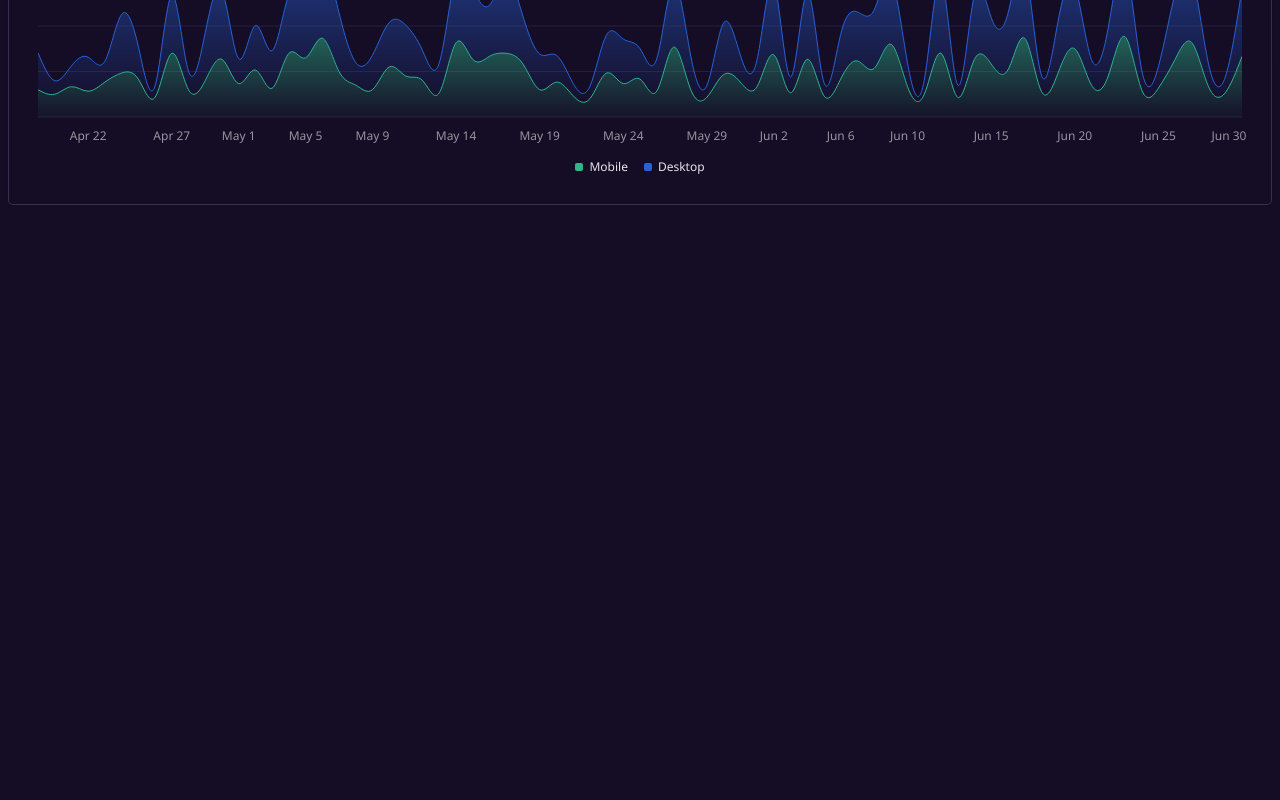
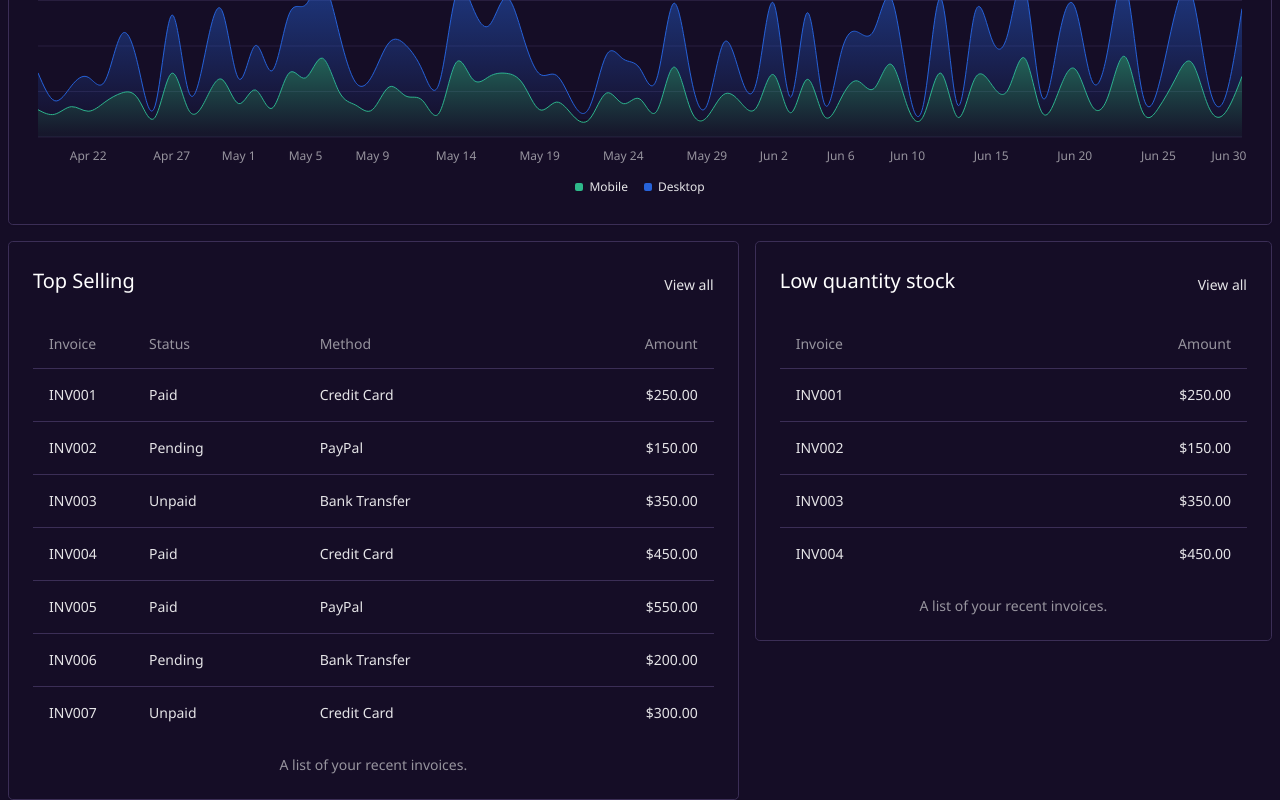
Before and after one commit to passion-steven28/inventory-system, a Next.js app: page / in a window 1280 px wide. Shown: the part 562-1362 px from the top of the page. Before the commit the page ends 800 px from the top, so only its background shows below. Built offline with nearby package versions, Linux system fonts and the light colour scheme.

Commit message:
complete on dashboard layout🚀

```diff
--- a/src/app/(dashboard)/page.tsx
+++ b/src/app/(dashboard)/page.tsx
@@ -4,11 +4,14 @@
   DashboardCardWrapper,
 } from "@/components/reusable/DashboardCard";
 import Grids from "@/components/reusable/Grids";
-import { DollarSign, DollarSignIcon } from "lucide-react";
+import LinkTableWrapper from "@/components/table/LinkTableWrapper";
+import { LowQuantityTable } from "@/components/table/LowQuantityTable";
+import { TopSellingTable } from "@/components/table/TopSellingTable";
+import { DollarSign, DollarSignIcon, Link } from "lucide-react";
 
 export default function Home() {
   return (
-    <main className="grid w-full grid-cols-1 md:grid-cols-12 gap-4 px-2">
+    <main className="grid place-content-center w-full grid-cols-1 md:grid-cols-12 gap-4 px-2">
       <div className="md:col-start-1 md:col-end-8 md:row-start-1 md:row-end-2">
         <DashboardCardWrapper wrapperTitle="Sales overview">
           {salesData.map((data) => (
@@ -22,8 +25,8 @@
           ))}
         </DashboardCardWrapper>
       </div>
-      <div className="md:col-start-8 md:col-end-13 row-start-2 row-end-3 md:row-start-2 md:row-end-3">
-        <DashboardCardWrapper wrapperTitle="Sales overview">
+      <div className="md:col-start-8 md:col-end-13 md:row-start-1 md:row-end-2 lg:row-start-1 lg:row-end-2">
+        <DashboardCardWrapper wrapperTitle="Orders overview">
           {InventoryData.map((data) => (
             <DashboardCard
               key={data.title}
@@ -35,21 +38,18 @@
           ))}
         </DashboardCardWrapper>
       </div>
-      {/* <div className="col-start-8 col-end-13 row-start-2 row-end-3">
-        <DashboardCardWrapper wrapperTitle="Sales overview">
-          {InventoryData.map((data) => (
-            <DashboardCard
-              key={data.title}
-              dashboardCardTitle={data.title}
-              dashboardCardIcon={data.icon}
-              dashboardCardValue={data.value}
-              dashboardCardChange={data.change}
-            />
-          ))}
-        </DashboardCardWrapper>
-      </div> */}
       <div className="md:col-start-1 md:col-end-13 row-start-3 row-end-4 md:row-start-2 md:row-end-3">
         <SalesChart />
+      </div>
+      <div className="md:col-start-1 md:col-end-8 md:row-start-3 md:row-end-auto">
+        <LinkTableWrapper title="Top Selling" url="/dashboard/top-selling">
+          <TopSellingTable />
+        </LinkTableWrapper>
+      </div>
+      <div className="md:col-start-8 md:col-end-13 row-start-5 md:row-start-3 row-end-auto w-full">
+        <LinkTableWrapper title="Low quantity stock" url="/dashboard/low-quantity-stock">
+          <LowQuantityTable />
+        </LinkTableWrapper>
       </div>
     </main>
   );
--- /dev/null
+++ b/src/components/table/LinkTableWrapper.tsx
@@ -0,0 +1,33 @@
+import React from 'react'
+import { Card, CardContent, CardHeader } from '../ui/card'
+import Link from 'next/link'
+
+type Props = {
+    title: string
+    url: string
+    children: React.ReactNode
+}
+
+function LinkTableWrapper({title, url, children}: Props) {
+    return (
+        <Card>
+            <CardHeader className="flex flex-row items-center justify-between">
+                <h3 className="text-xl font-medium leading-6 text-white">
+                    {title}
+                </h3>
+                <div className="mt-2">
+                    <Link
+                        href={url}
+                        className="text-sm font-medium text-primary-600 hover:text-primary-500">
+                        View all
+                    </Link>
+                </div>
+            </CardHeader>
+            <CardContent>
+                {children}
+            </CardContent>
+        </Card>
+    )
+}
+
+export default LinkTableWrapper
--- /dev/null
+++ b/src/components/table/LowQuantityTable.tsx
@@ -0,0 +1,61 @@
+import {
+    Table,
+    TableBody,
+    TableCaption,
+    TableCell,
+    TableFooter,
+    TableHead,
+    TableHeader,
+    TableRow,
+} from "@/components/ui/table"
+
+const invoices = [
+    {
+        invoice: "INV001",
+        paymentStatus: "Paid",
+        totalAmount: "$250.00",
+        paymentMethod: "Credit Card",
+    },
+    {
+        invoice: "INV002",
+        paymentStatus: "Pending",
+        totalAmount: "$150.00",
+        paymentMethod: "PayPal",
+    },
+    {
+        invoice: "INV003",
+        paymentStatus: "Unpaid",
+        totalAmount: "$350.00",
+        paymentMethod: "Bank Transfer",
+    },
+    {
+        invoice: "INV004",
+        paymentStatus: "Paid",
+        totalAmount: "$450.00",
+        paymentMethod: "Credit Card",
+    }
+]
+
+export function LowQuantityTable() {
+    return (
+        <Table>
+            <TableCaption>A list of your recent invoices.</TableCaption>
+            <TableHeader>
+                <TableRow>
+                    <TableHead className="w-[100px]">Invoice</TableHead>
+                    <TableHead className="text-right">Amount</TableHead>
+                </TableRow>
+            </TableHeader>
+            <TableBody>
+                {invoices.map((invoice) => (
+                    <TableRow key={invoice.invoice}>
+                        <TableCell className="font-medium">{invoice.invoice}</TableCell>
+                        {/* <TableCell>{invoice.paymentStatus}</TableCell> */}
+                        {/* <TableCell>{invoice.paymentMethod}</TableCell> */}
+                        <TableCell className="text-right">{invoice.totalAmount}</TableCell>
+                    </TableRow>
+                ))}
+            </TableBody>
+        </Table>
+    )
+}
--- /dev/null
+++ b/src/components/table/TopSellingTable.tsx
@@ -0,0 +1,81 @@
+import {
+    Table,
+    TableBody,
+    TableCaption,
+    TableCell,
+    TableFooter,
+    TableHead,
+    TableHeader,
+    TableRow,
+} from "@/components/ui/table"
+
+const invoices = [
+    {
+        invoice: "INV001",
+        paymentStatus: "Paid",
+        totalAmount: "$250.00",
+        paymentMethod: "Credit Card",
+    },
+    {
+        invoice: "INV002",
+        paymentStatus: "Pending",
+        totalAmount: "$150.00",
+        paymentMethod: "PayPal",
+    },
+    {
+        invoice: "INV003",
+        paymentStatus: "Unpaid",
+        totalAmount: "$350.00",
+        paymentMethod: "Bank Transfer",
+    },
+    {
+        invoice: "INV004",
+        paymentStatus: "Paid",
+        totalAmount: "$450.00",
+        paymentMethod: "Credit Card",
+    },
+    {
+        invoice: "INV005",
+        paymentStatus: "Paid",
+        totalAmount: "$550.00",
+        paymentMethod: "PayPal",
+    },
+    {
+        invoice: "INV006",
+        paymentStatus: "Pending",
+        totalAmount: "$200.00",
+        paymentMethod: "Bank Transfer",
+    },
+    {
+        invoice: "INV007",
+        paymentStatus: "Unpaid",
+        totalAmount: "$300.00",
+        paymentMethod: "Credit Card",
+    },
+]
+
+export function TopSellingTable() {
+    return (
+        <Table>
+            <TableCaption>A list of your recent invoices.</TableCaption>
+            <TableHeader>
+                <TableRow>
+                    <TableHead className="w-[100px]">Invoice</TableHead>
+                    <TableHead>Status</TableHead>
+                    <TableHead>Method</TableHead>
+                    <TableHead className="text-right">Amount</TableHead>
+                </TableRow>
+            </TableHeader>
+            <TableBody>
+                {invoices.map((invoice) => (
+                    <TableRow key={invoice.invoice}>
+                        <TableCell className="font-medium">{invoice.invoice}</TableCell>
+                        <TableCell>{invoice.paymentStatus}</TableCell>
+                        <TableCell>{invoice.paymentMethod}</TableCell>
+                        <TableCell className="text-right">{invoice.totalAmount}</TableCell>
+                    </TableRow>
+                ))}
+            </TableBody>
+        </Table>
+    )
+}
--- /dev/null
+++ b/src/components/ui/table.tsx
@@ -0,0 +1,117 @@
+import * as React from "react"
+
+import { cn } from "@/lib/utils"
+
+const Table = React.forwardRef<
+  HTMLTableElement,
+  React.HTMLAttributes<HTMLTableElement>
+>(({ className, ...props }, ref) => (
+  <div className="relative w-full overflow-auto">
+    <table
+      ref={ref}
+      className={cn("w-full caption-bottom text-sm", className)}
+      {...props}
+    />
+  </div>
+))
+Table.displayName = "Table"
+
+const TableHeader = React.forwardRef<
+  HTMLTableSectionElement,
+  React.HTMLAttributes<HTMLTableSectionElement>
+>(({ className, ...props }, ref) => (
+  <thead ref={ref} className={cn("[&_tr]:border-b", className)} {...props} />
+))
+TableHeader.displayName = "TableHeader"
+
+const TableBody = React.forwardRef<
+  HTMLTableSectionElement,
+  React.HTMLAttributes<HTMLTableSectionElement>
+>(({ className, ...props }, ref) => (
+  <tbody
+    ref={ref}
+    className={cn("[&_tr:last-child]:border-0", className)}
+    {...props}
+  />
+))
+TableBody.displayName = "TableBody"
+
+const TableFooter = React.forwardRef<
+  HTMLTableSectionElement,
+  React.HTMLAttributes<HTMLTableSectionElement>
+>(({ className, ...props }, ref) => (
+  <tfoot
+    ref={ref}
+    className={cn(
+      "border-t bg-muted/50 font-medium [&>tr]:last:border-b-0",
+      className
+    )}
+    {...props}
+  />
+))
+TableFooter.displayName = "TableFooter"
+
+const TableRow = React.forwardRef<
+  HTMLTableRowElement,
+  React.HTMLAttributes<HTMLTableRowElement>
+>(({ className, ...props }, ref) => (
+  <tr
+    ref={ref}
+    className={cn(
+      "border-b transition-colors hover:bg-muted/50 data-[state=selected]:bg-muted",
+      className
+    )}
+    {...props}
+  />
+))
+TableRow.displayName = "TableRow"
+
+const TableHead = React.forwardRef<
+  HTMLTableCellElement,
+  React.ThHTMLAttributes<HTMLTableCellElement>
+>(({ className, ...props }, ref) => (
+  <th
+    ref={ref}
+    className={cn(
+      "h-12 px-4 text-left align-middle font-medium text-muted-foreground [&:has([role=checkbox])]:pr-0",
+      className
+    )}
+    {...props}
+  />
+))
+TableHead.displayName = "TableHead"
+
+const TableCell = React.forwardRef<
+  HTMLTableCellElement,
+  React.TdHTMLAttributes<HTMLTableCellElement>
+>(({ className, ...props }, ref) => (
+  <td
+    ref={ref}
+    className={cn("p-4 align-middle [&:has([role=checkbox])]:pr-0", className)}
+    {...props}
+  />
+))
+TableCell.displayName = "TableCell"
+
+const TableCaption = React.forwardRef<
+  HTMLTableCaptionElement,
+  React.HTMLAttributes<HTMLTableCaptionElement>
+>(({ className, ...props }, ref) => (
+  <caption
+    ref={ref}
+    className={cn("mt-4 text-sm text-muted-foreground", className)}
+    {...props}
+  />
+))
+TableCaption.displayName = "TableCaption"
+
+export {
+  Table,
+  TableHeader,
+  TableBody,
+  TableFooter,
+  TableHead,
+  TableRow,
+  TableCell,
+  TableCaption,
+}
```
